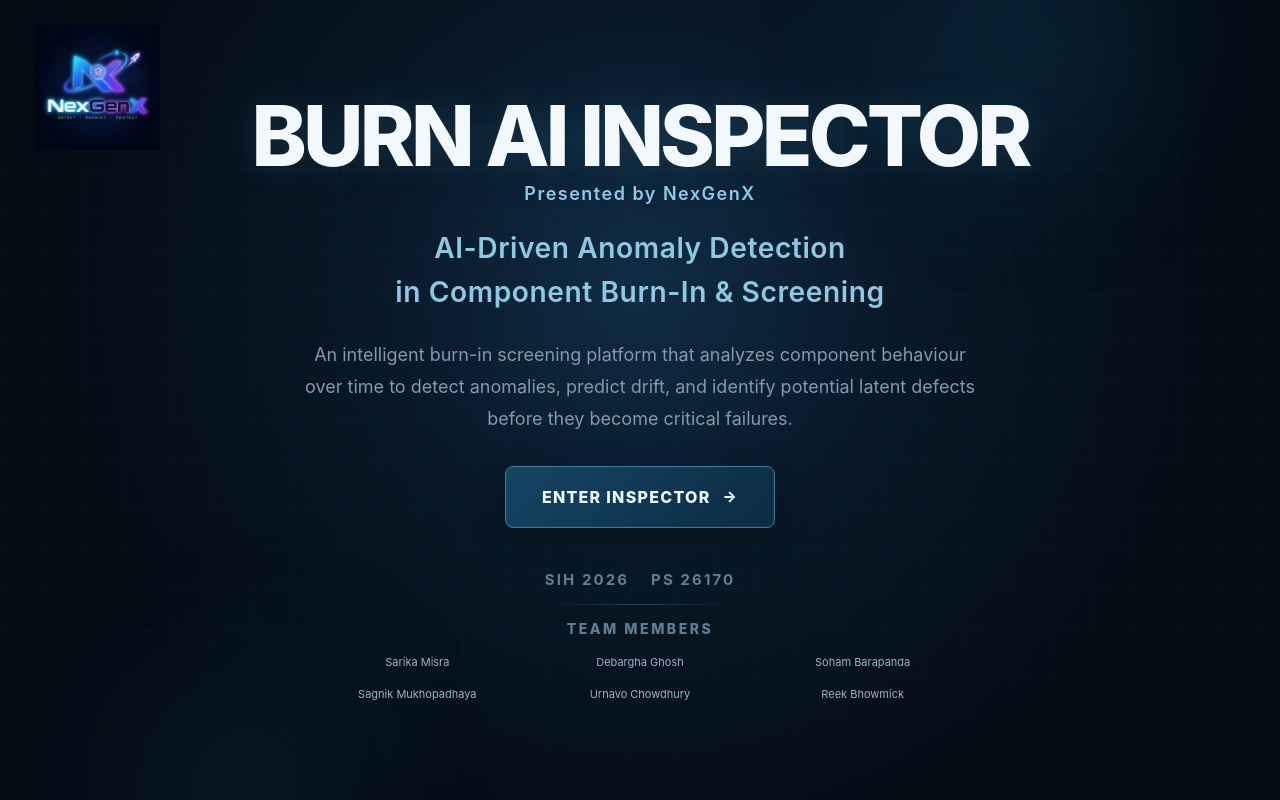
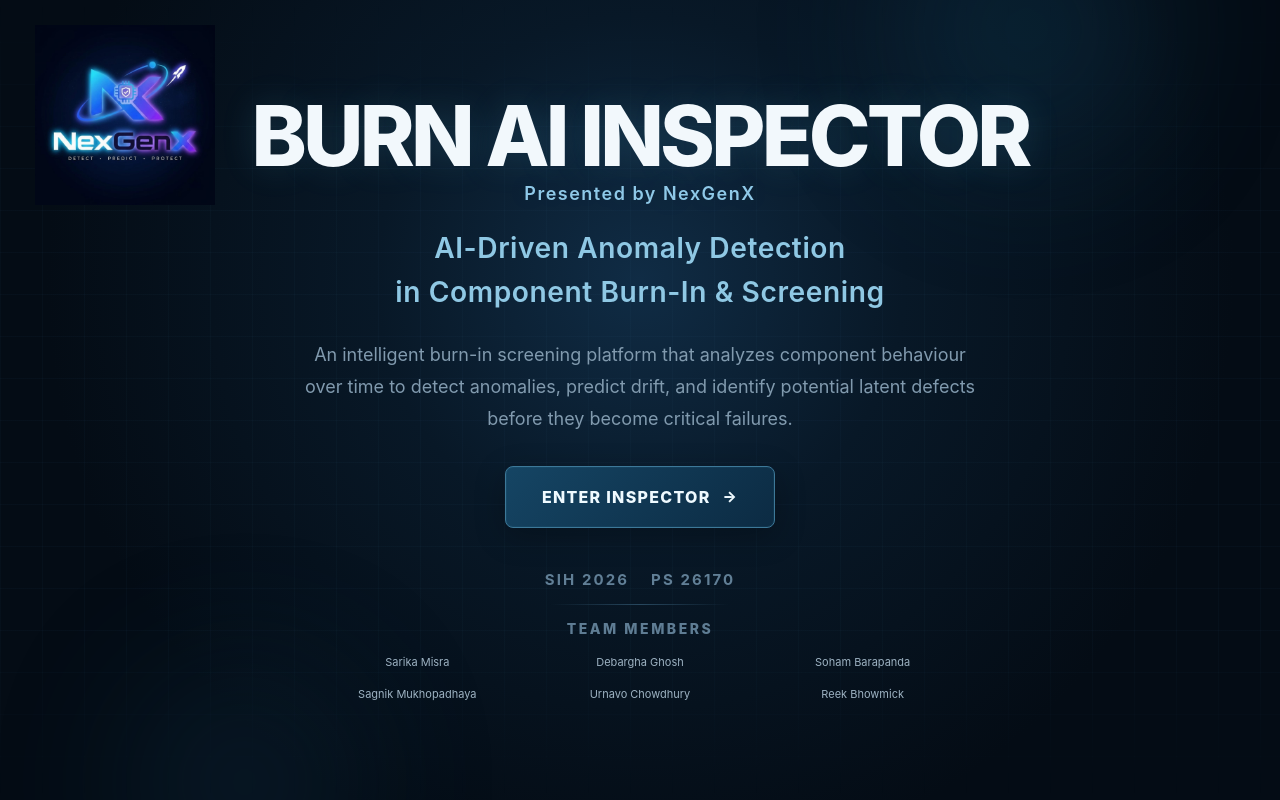
Before and after one commit to debaG25/ps-170, a React (Vite) app: page / in a window 1280 px wide. Built offline with nearby package versions, Linux system fonts and the light colour scheme; a small style sheet from the web is missing.

Commit message:
Final logo Updation

```diff
--- a/src/styles.css
+++ b/src/styles.css
@@ -460,8 +460,8 @@ body,
     position: absolute;
     top: 25px;
     left: 35px;
-    width: 125px;
-    height: 125px;
+    width: 180px;
+    height: 180px;
     object-fit: contain;
     z-index: 10;
 }
```
